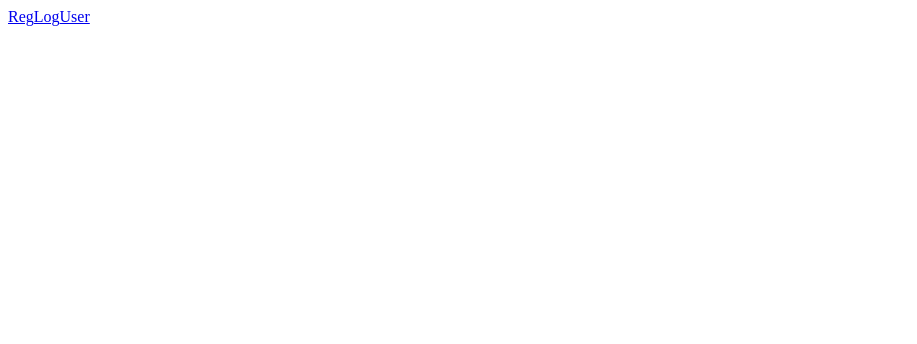
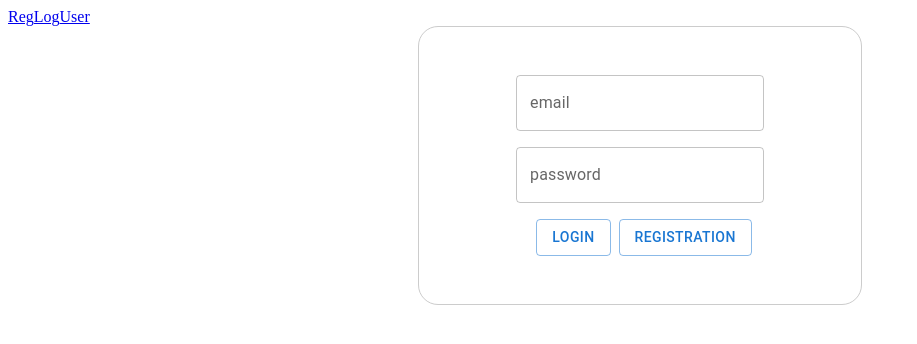
Before and after one commit to LazyTurtleV/react-express-jwt-auth, a React (Create React App) app in the folder client/: page /login in a window 1280 px wide. Shown: the top 344 px of the page, without its empty margins (0-917 px from the left). Built offline with nearby package versions, Linux system fonts and the light colour scheme.

Commit message:
feat: add login form

```diff
--- a/client/src/components/LoginForm.js
+++ b/client/src/components/LoginForm.js
@@ -1,2 +1,90 @@
+import { useForm, Controller } from 'react-hook-form';
+import Grid from '@mui/material/Grid';
+import TextField from '@mui/material/TextField';
+import Container from '@mui/material/Container';
+import Box from '@mui/material/Box';
+import Button from '@mui/material/Button';
+
+import { useAuth } from '../contexts/AuthContext';
+
 export default function LoginForm() {
+    const { handleSubmit, control, formState: { errors } } = useForm();
+    const { login } = useAuth();
+
+    const onSubmit = ({ email, password }) => login(email, password);
+
+    return (
+        <Container maxWidth="xs" sx={{ border: '1px solid #cccccc', borderRadius: 5, padding: 5}}>
+            <form onSubmit={handleSubmit(onSubmit)}>
+                <Grid container>
+                    <Grid xs={12} item>
+                        <Box
+                            display="flex"
+                            justifyContent="center"
+                            alignItems="center"
+                        >
+                            <Controller
+                                name="email"
+                                rules={{ required: "An email address is required" }}
+                                control={control}
+                                render={({ field }) => (
+                                    <TextField
+                                        {...field}
+                                        sx={{ margin: 1}}
+                                        autoComplete="on"
+                                        type="email"
+                                        error={!!errors.email?.message}
+                                        label="email"
+                                        helperText={errors.email?.message}
+                                    />
+                                )}
+                            />
+                        </Box>
+                    </Grid>
+                    <Grid xs={12} item>
+                        <Box
+                            display="flex"
+                            justifyContent="center"
+                            alignItems="center"
+                        >
+                            <Controller
+                                name="password"
+                                control={control}
+                                rules={{ required: "A password is required" }}
+                                render={({ field }) => (
+                                    <TextField
+                                        {...field}
+                                        sx={{ margin: 1 }}
+                                        autoComplete="on"
+                                        type="password"
+                                        error={!!errors.password?.message}
+                                        label="password"
+                                        helperText={errors.password?.message}
+                                    />
+                                )}
+                            />
+                        </Box>
+                    </Grid>
+                    <Grid xs={12} item>
+                        <Box
+                            display="flex"
+                            justifyContent="center"
+                            alignItems="center"
+                        >
+                            <Button sx={{ margin: 1 }} variant='outlined' type="submit">
+                                Login
+                            </Button>
+                            <Button
+                                variant='outlined'
+                                type="submit"
+                                href={'/registration'}
+                            >
+                                Registration
+                            </Button>
+                        </Box>
+                    </Grid>
+                </Grid>
+            </form>
+        </Container>
+    )
 }
```
